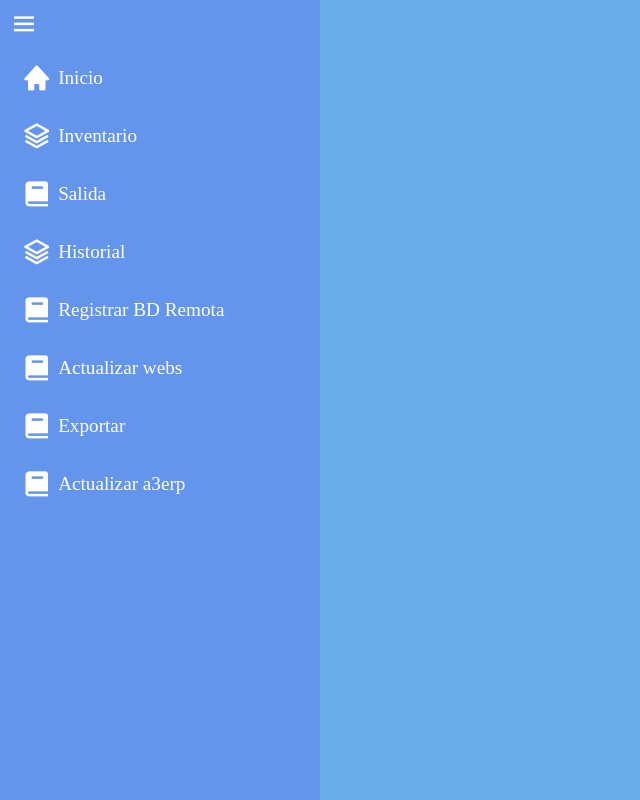
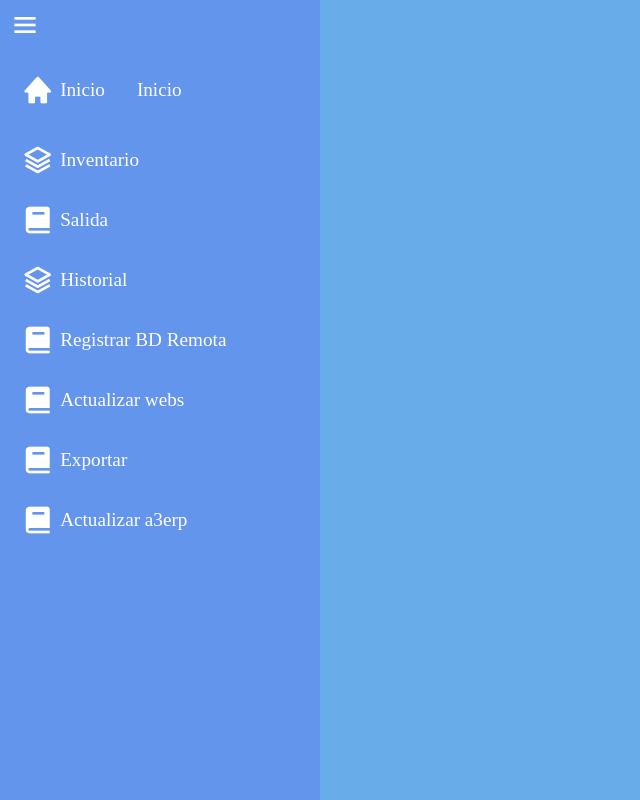
Before and after one commit to SeraPinaBarranco/disenos_plantilla, a PHP site: page / in a window 1280 px wide. Shown: the whole page, without its empty margins (0-640 px from the left). Run offline with PHP 8.4, Linux system fonts and the light colour scheme.

Commit message:
span span-i

```diff
--- a/index.php
+++ b/index.php
@@ -18,8 +18,9 @@
         </div>
         <div class="options">
             <div>
-                <i class='bx bxs-home'><span class="ioption" style="display:none">Inicio</span></i>
+                <i class='bx bxs-home'></i>
                 <span class="option">Inicio</span>
+                <span class="span-i" >Inicio</span>
             </div>
 
             <div>
--- a/scripts/scripts.js
+++ b/scripts/scripts.js
@@ -1,9 +1,16 @@
 const aside = document.querySelector(".aside"),
         menu = document.querySelector("#menu"),
-        ioption = document.querySelectorAll(".ioption")
+        ioption = document.querySelectorAll(".options > div > .bx")
 
 menu.onclick = ()=> aside.classList.toggle('active')
 
-ioption.forEach(io => {
-    io.addEventListener('hover')
+ioption.forEach(element => {
+    element.addEventListener('mouseover', (e) =>  {
+        if(document.querySelector('.active')){
+            e.target.nextElementSibling.nextElementSibling.style.display = 'inline'
+            //console.log(e.target.nextElementSibling.nextElementSibling)
+        }else{
+            e.target.nextElementSibling.nextElementSibling.style.display = 'none'
+        }
+    })
 });
--- a/styles/index_style.css
+++ b/styles/index_style.css
@@ -27,7 +27,7 @@ body{
 }
 
 i{
-    font-size: 30px;
+    font-size: 2rem;
     cursor: pointer;
 }
 div>span{
@@ -72,3 +72,14 @@ div>span{
 .aside.active .head i{
     margin: auto;
 }
+
+
+/*! span del icono */
+.span-i{
+    display: inline;
+    z-index: 1;
+    padding: 1.8vh 2vw;
+    background-color: #6495ed;
+    margin-right: 70px;
+    border-radius: 5px;
+}
```
